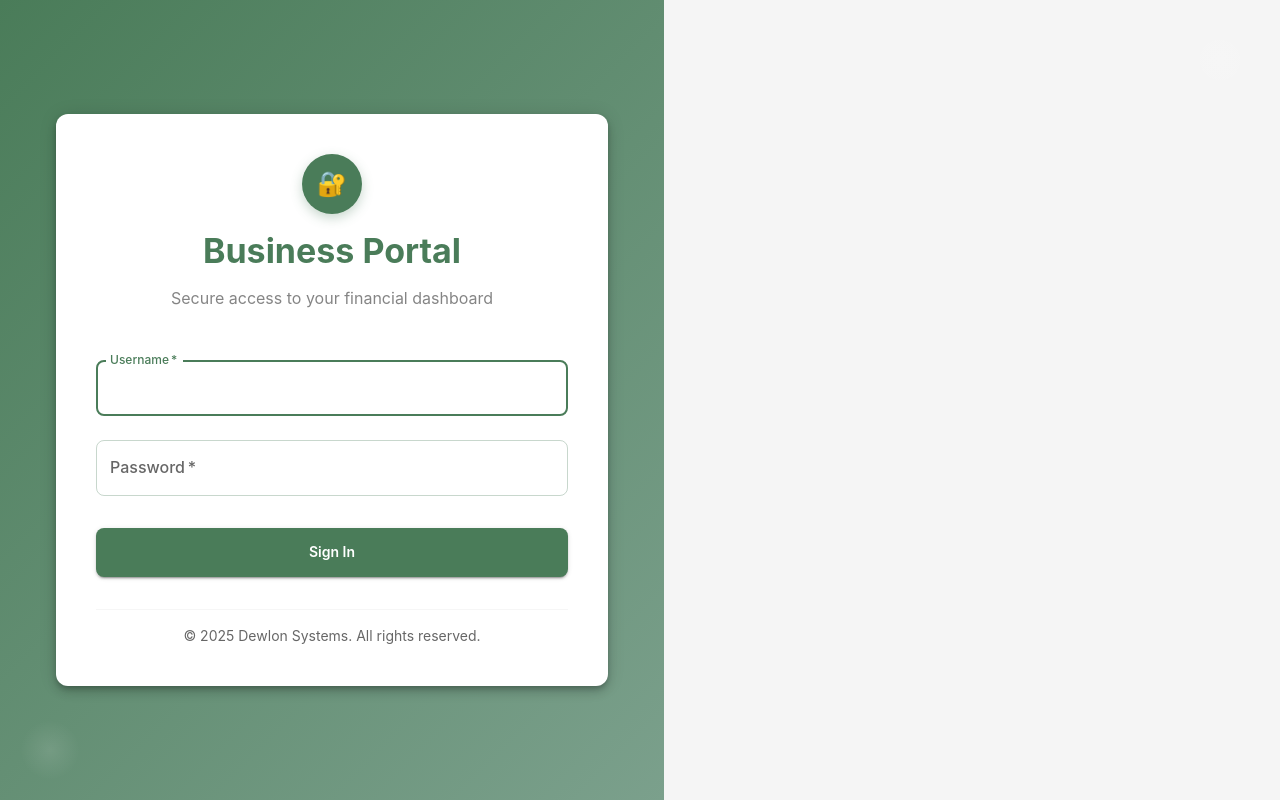
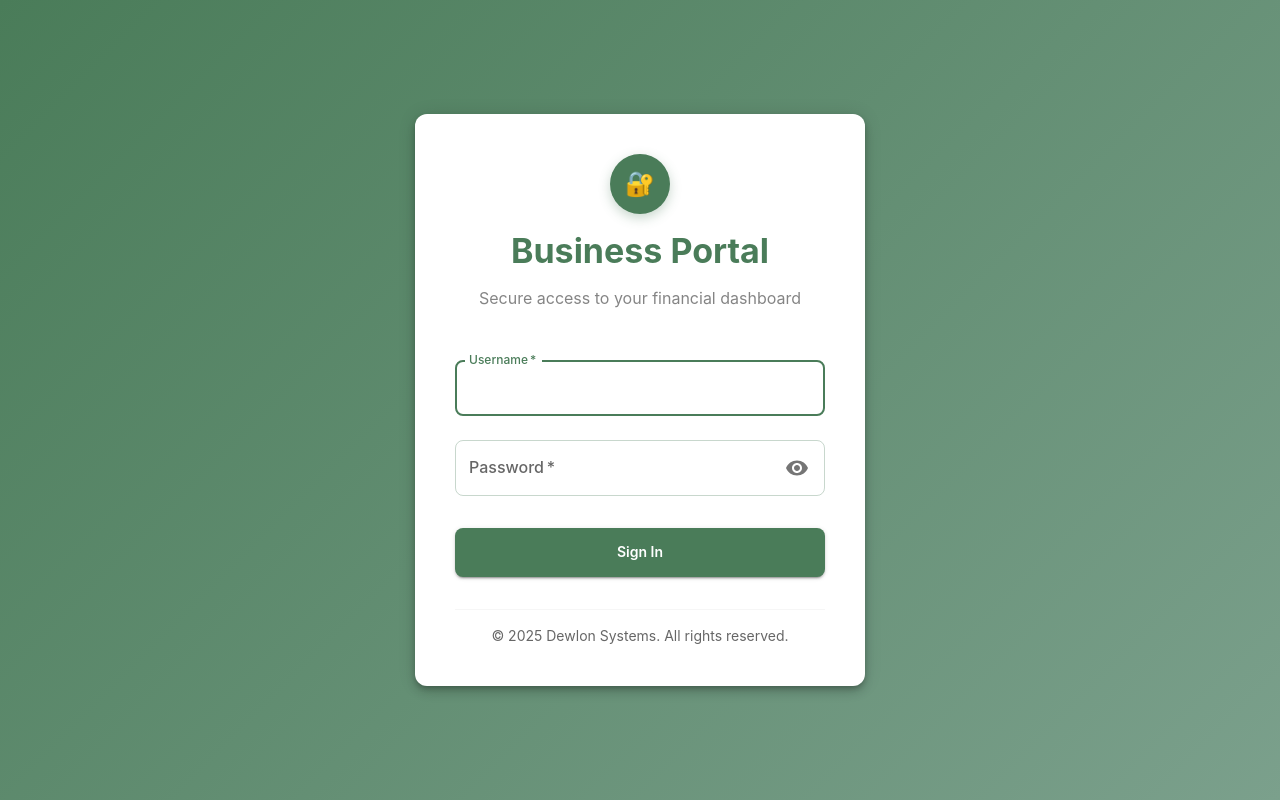
Before and after one commit to dewlonsystems/business, a React app in the folder frontend/: page /login in a window 1280 px wide. Built offline with nearby package versions, Linux system fonts and the light colour scheme; no server answers; the HTML template or start-up script is replaced by a standard one.

Commit message:
Update frontend

```diff
--- a/frontend/src/components/Login.jsx
+++ b/frontend/src/components/Login.jsx
@@ -2,7 +2,6 @@
 import React, { useState } from 'react';
 import { useNavigate } from 'react-router-dom';
 import {
-  Container,
   Paper,
   TextField,
   Button,
@@ -10,15 +9,17 @@ import {
   Box,
   Alert,
   CircularProgress,
-  Avatar,
-  Divider
+  Divider,
+  IconButton,
+  InputAdornment
 } from '@mui/material';
-import LockOutlinedIcon from '@mui/icons-material/LockOutlined';
+import { Visibility, VisibilityOff } from '@mui/icons-material';
 import { authAPI } from '../services/api';
 
 const Login = () => {
   const [username, setUsername] = useState('');
   const [password, setPassword] = useState('');
+  const [showPassword, setShowPassword] = useState(false);
   const [loading, setLoading] = useState(false);
   const [error, setError] = useState('');
   const navigate = useNavigate();
@@ -43,7 +44,6 @@ const Login = () => {
     } catch (error) {
       console.error('Login error:', error);
       if (error.response) {
-        // Server responded with error status
         if (error.response.status === 401) {
           setError('Invalid credentials. Please try again.');
         } else if (error.response.status === 400) {
@@ -52,15 +52,17 @@ const Login = () => {
           setError(error.response.data.error || 'Invalid credentials. Please try again.');
         }
       } else if (error.request) {
-        // Request was made but no response received
         setError('Network error. Please check your connection and try again.');
       } else {
-        // Something else happened
         setError('An error occurred. Please try again.');
       }
     } finally {
       setLoading(false);
     }
+  };
+
+  const toggleShowPassword = () => {
+    setShowPassword(!showPassword);
   };
 
   return (
@@ -71,13 +73,16 @@ const Login = () => {
         alignItems: 'center',
         justifyContent: 'center',
         background: 'linear-gradient(135deg, #4a7c59 0%, #7ba08c 100%)',
-        padding: { xs: 2, sm: 3, md: 4 }
+        padding: { xs: 2, sm: 3, md: 4 },
+        width: '100vw', // 👈 Ensure full viewport width
+        margin: 0, // 👈 Remove any potential margin
+        boxSizing: 'border-box' // 👈 Ensure padding doesn't affect width
       }}
     >
-      <Container maxWidth="sm">
       <Paper
         elevation={6}
         sx={{
+          width: { xs: '100%', sm: 400, md: 450 },
           p: { xs: 3, sm: 4, md: 5 },
           borderRadius: 3,
           position: 'relative',
@@ -187,7 +192,7 @@ const Login = () => {
             fullWidth
             name="password"
             label="Password"
-              type="password"
+            type={showPassword ? "text" : "password"}
             id="password"
             autoComplete="current-password"
             value={password}
@@ -205,7 +210,19 @@ const Login = () => {
                   borderColor: '#4a7c59',
                   borderWidth: 2,
                 },
-                }
+              },
+              endAdornment: (
+                <InputAdornment position="end">
+                  <IconButton
+                    aria-label="toggle password visibility"
+                    onClick={toggleShowPassword}
+                    edge="end"
+                    size="small"
+                  >
+                    {showPassword ? <VisibilityOff /> : <Visibility />}
+                  </IconButton>
+                </InputAdornment>
+              ),
             }}
             InputLabelProps={{
               sx: {
@@ -250,7 +267,6 @@ const Login = () => {
             </Typography>
           </Box>
         </Box>
-        </Paper>
 
         {/* Decorative Elements */}
         <Box
@@ -279,7 +295,7 @@ const Login = () => {
             zIndex: 0
           }}
         />
-      </Container>
+      </Paper>
     </Box>
   );
 };
--- a/frontend/src/components/ReceiptList.jsx
+++ b/frontend/src/components/ReceiptList.jsx
@@ -1,7 +1,6 @@
 // src/components/ReceiptList.jsx
 import React, { useState, useEffect } from 'react';
 import jsPDF from 'jspdf';
-import 'jspdf-autotable';
 import {
   Container,
   Typography,
```
Lines whose indentation alone changed are shown as unchanged.
